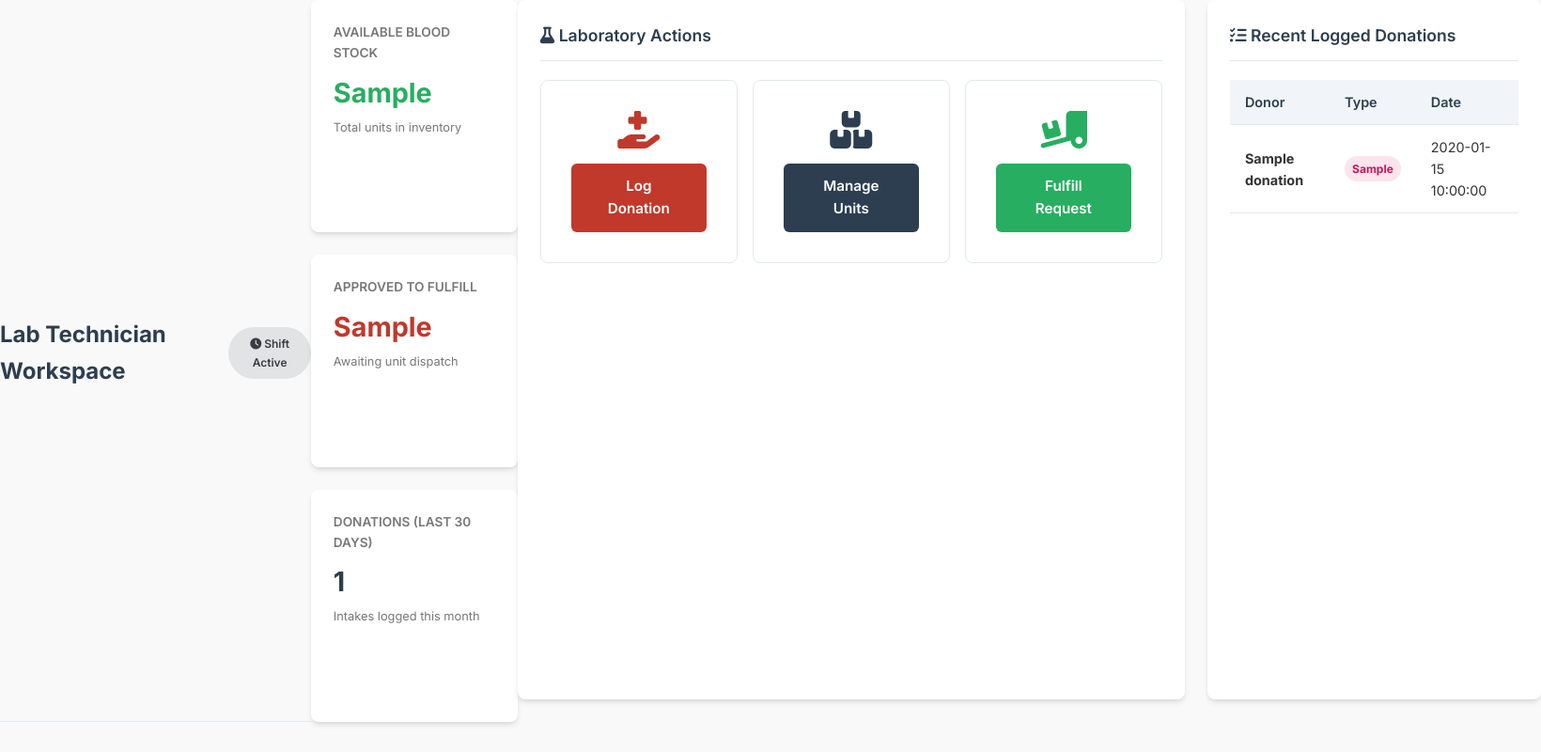
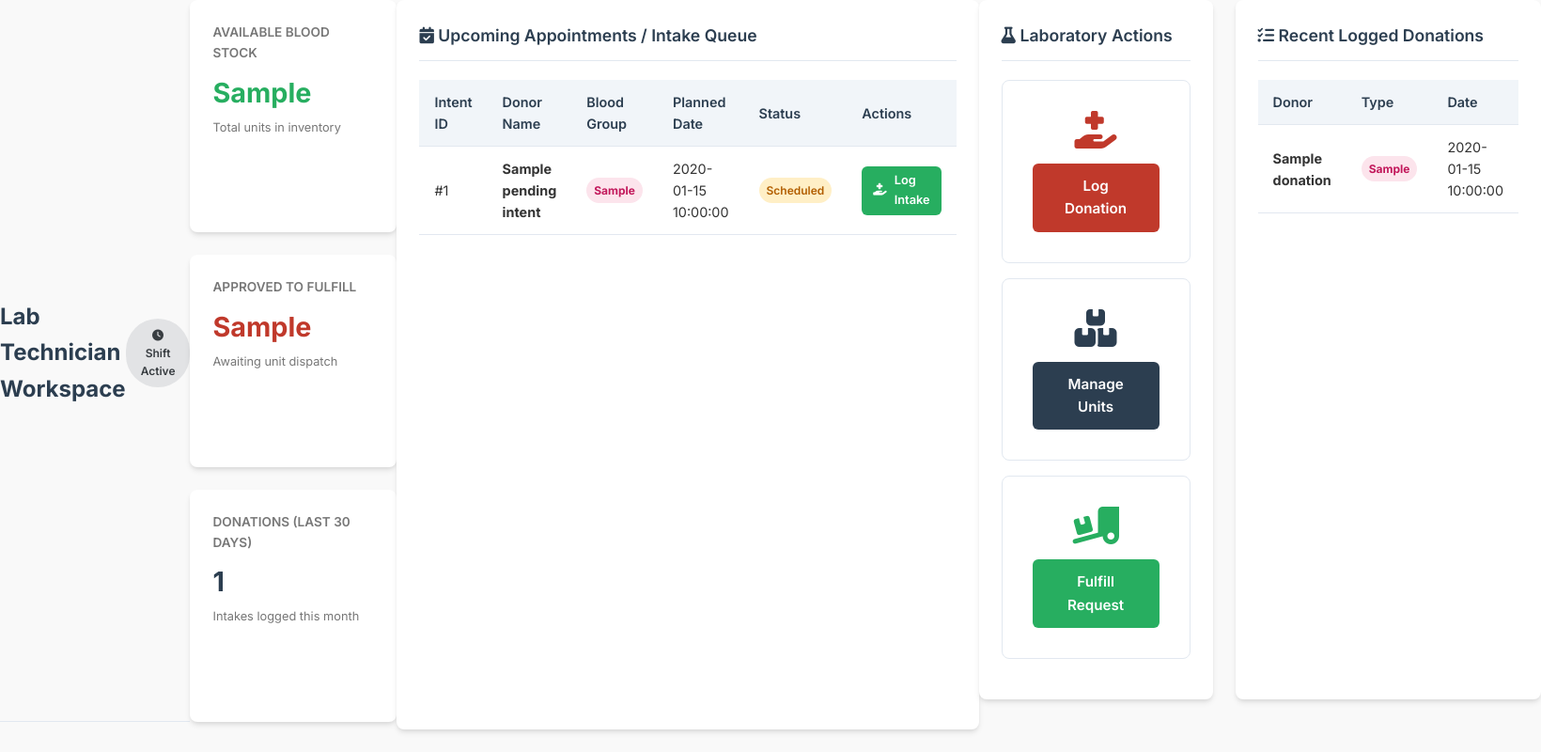
Before and after one commit to MirEashanZaman/Blood_Bridge, a PHP site: template views/technician/dashboard.php in a window 1640 px wide. Shown: the whole page at 94% size. Run offline with PHP 8.4, Linux system fonts and the light colour scheme; the template is opened without the code that fills it: most values are stand-ins (such as "Sample title", 1, 10 or a date in 2020).

Commit message:
Update technician dashboard to list scheduled donation intents

```diff
--- a/views/technician/dashboard.php
+++ b/views/technician/dashboard.php
@@ -20,6 +20,47 @@
         <span class="stat-title">Donations (Last 30 Days)</span>
         <span class="stat-value" style="color: var(--secondary-color);"><?= $recent_donations_count ?></span>
         <span class="stat-desc">Intakes logged this month</span>
+    </div>
+</div>
+
+<!-- Upcoming Donor Appointments Panel -->
+<div class="panel">
+    <div class="panel-header">
+        <span class="panel-title"><i class="fa-solid fa-calendar-check"></i> Upcoming Appointments / Intake Queue</span>
+    </div>
+    <div class="table-container">
+        <table>
+            <thead>
+                <tr>
+                    <th>Intent ID</th>
+                    <th>Donor Name</th>
+                    <th>Blood Group</th>
+                    <th>Planned Date</th>
+                    <th>Status</th>
+                    <th>Actions</th>
+                </tr>
+            </thead>
+            <tbody>
+                <?php if (empty($pending_intents)): ?>
+                    <tr><td colspan="6" style="text-align: center; color: var(--text-muted);">No upcoming donation appointments scheduled.</td></tr>
+                <?php else: ?>
+                    <?php foreach ($pending_intents as $intent): ?>
+                        <tr>
+                            <td>#<?= $intent['intent_id'] ?></td>
+                            <td><strong><?= htmlspecialchars($intent['donor_name']) ?></strong></td>
+                            <td><span class="badge badge-normal" style="background-color: #fce4ec; color: #c2185b; font-weight: 700;"><?= htmlspecialchars($intent['blood_type']) ?></span></td>
+                            <td><?= htmlspecialchars($intent['intent_date']) ?></td>
+                            <td><span class="badge badge-pending">Scheduled</span></td>
+                            <td>
+                                <a href="index.php?route=technician/log-donation&intent_id=<?= $intent['intent_id'] ?>" class="btn btn-primary" style="padding: 0.35rem 0.75rem; font-size: 0.8rem; background-color: var(--success-color);">
+                                    <i class="fa-solid fa-hand-holding-medical"></i> Log Intake
+                                </a>
+                            </td>
+                        </tr>
+                    <?php endforeach; ?>
+                <?php endif; ?>
+            </tbody>
+        </table>
     </div>
 </div>
 
```
